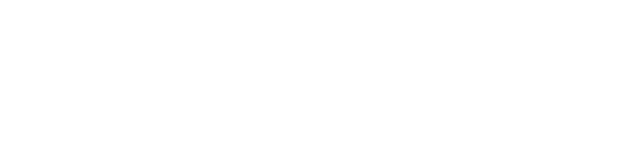
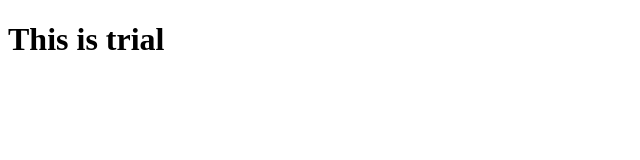
Before and after one commit to holc7/git-repository-practice, a plain HTML site: page index.html in a window 1280 px wide. Shown: the whole page, without its empty margins (0-640 px from the left). Drawn offline with Linux system fonts and the light colour scheme.

Commit message:
Changed!

```diff
--- a/index.html
+++ b/index.html
@@ -6,6 +6,6 @@
     <title>Document</title>
 </head>
 <body>
-
+    <h1>This is trial</h1>
 </body>
 </html>
```
